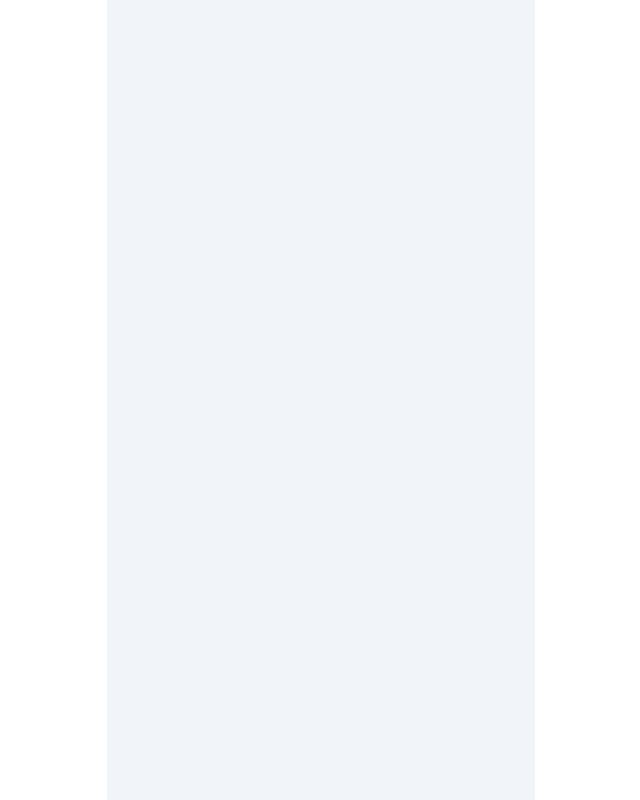
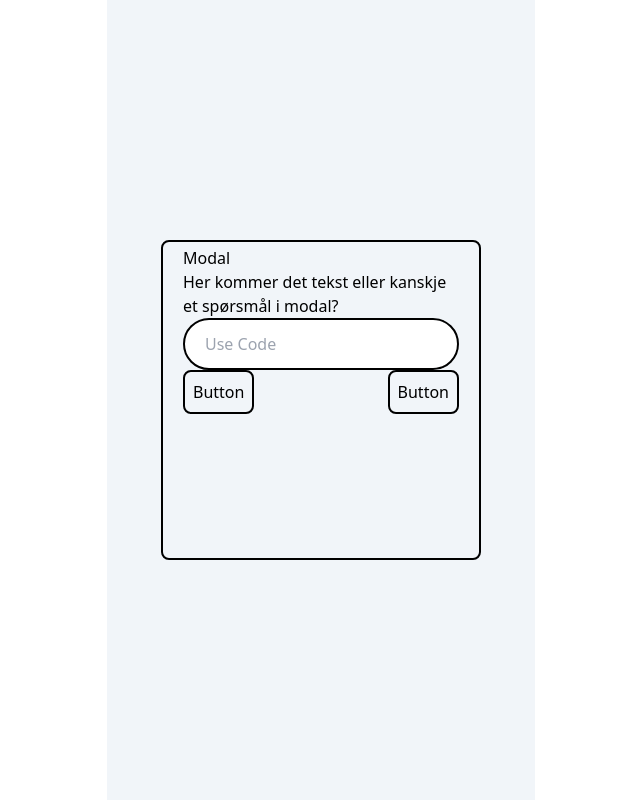
Before and after one commit to KhantWaiLin/loyalty, a React (Create React App) app: page /use-coupon in a window 1280 px wide. Before the commit this address had no page. Shown: the whole page, without its empty margins (319-959 px from the left). Built offline with nearby package versions, Linux system fonts and the light colour scheme.

Commit message:
use coupon ui layout

```diff
--- a/src/Routes.jsx
+++ b/src/Routes.jsx
@@ -4,11 +4,13 @@ import Profile from "./pages/Profile";
 import QR from "./pages/QR";
 import Reward from "./pages/Reward";
 import RewardDetail from "./pages/RewardDetail";
+import UseCoupon from "./pages/use-coupon/UseCoupon";
 
 const Routers = () => {
   return (
     <Routes>
       <Route path="/" element={<Home />} />
+      <Route path="/use-coupon" element={<UseCoupon />} />
     </Routes>
   );
 };
--- /dev/null
+++ b/src/pages/use-coupon/UseCoupon.jsx
@@ -0,0 +1,39 @@
+import React from "react";
+
+function UseCoupon() {
+  return (
+    <main className="flex items-center justify-center h-full">
+      <section className="p-1 border-2 border-black rounded-lg size-80">
+        <form className="flex flex-col w-full px-4 ">
+          <div className="flex items-center basis-1/4">
+            <h1>Modal</h1>
+          </div>
+          <div className="flex items-center basis-1/4">
+            <p>Her kommer det tekst eller kanskje et spørsmål i modal?</p>
+          </div>
+          <div className="flex items-center basis-1/4">
+            <input
+              type="text"
+              placeholder="Use Code"
+              className="w-full py-3 border-2 border-black rounded-full ps-5"
+            />
+          </div>
+          <div className="flex basis-1/4">
+            <div className="flex items-center justify-start basis-1/2">
+              <button className="p-2 border-2 border-black rounded-lg">
+                Button
+              </button>
+            </div>
+            <div className="flex items-center justify-end basis-1/2">
+              <button className="p-2 border-2 border-black rounded-lg">
+                Button
+              </button>
+            </div>
+          </div>
+        </form>
+      </section>
+    </main>
+  );
+}
+
+export default UseCoupon;
```
